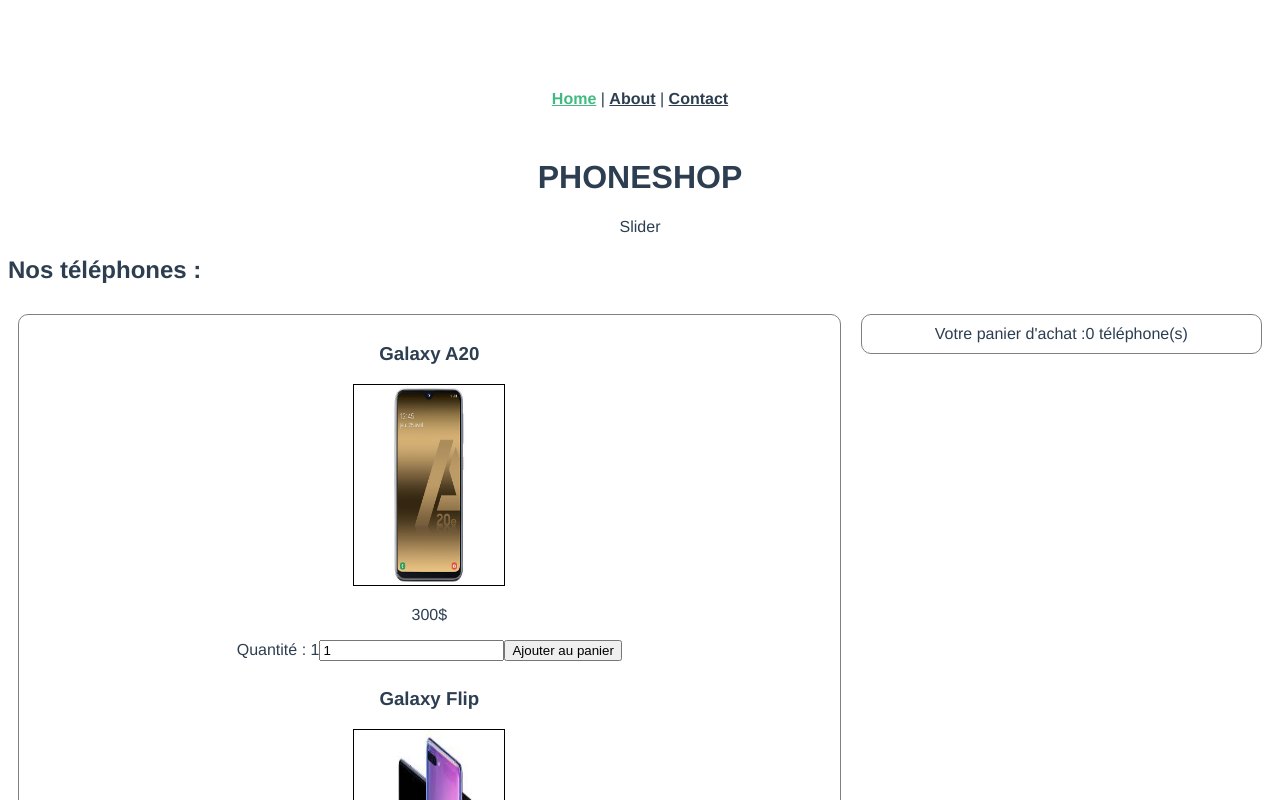
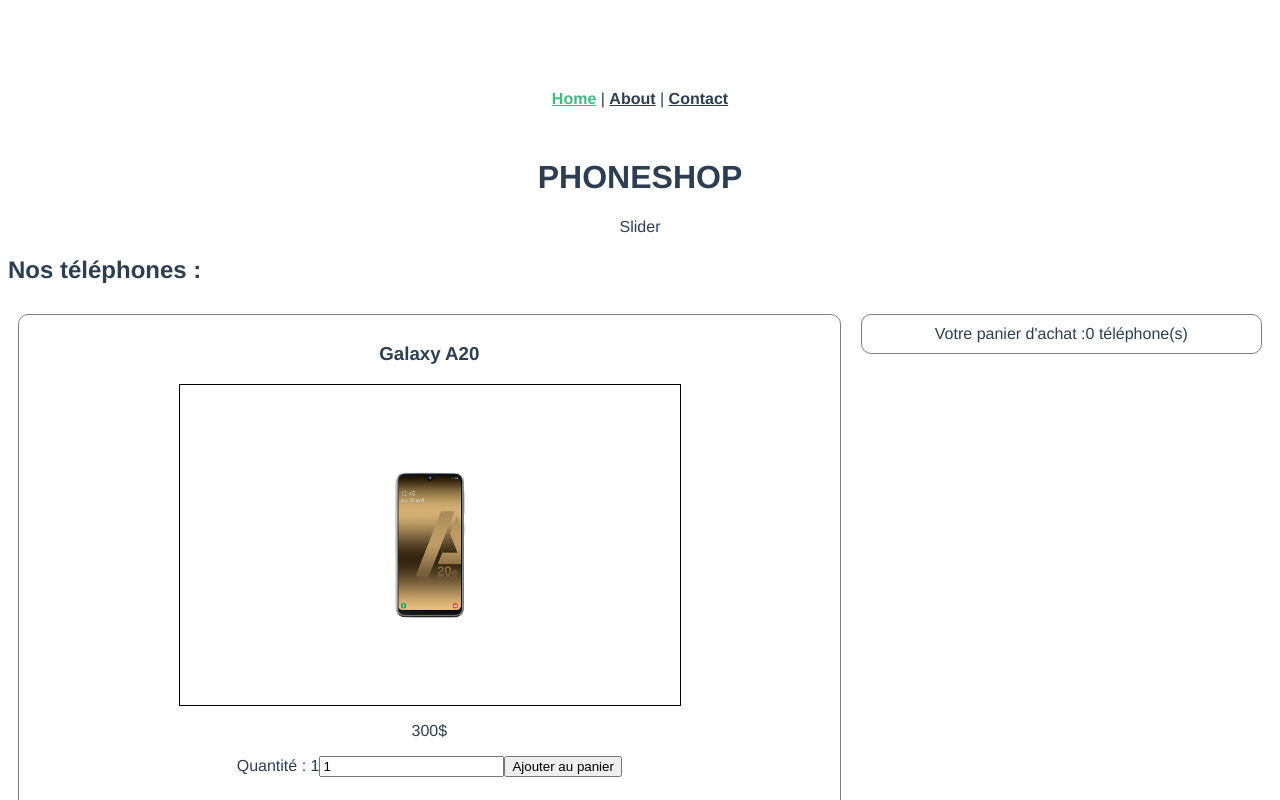
Before and after one commit to janjakg/phonshop, a Vue app: page / in a window 1280 px wide. Shown: the top 800 px of the page. Built offline with nearby package versions, Linux system fonts and the light colour scheme.

Commit message:
correction du style

```diff
--- a/src/components/PhoneList.vue
+++ b/src/components/PhoneList.vue
@@ -4,7 +4,7 @@
     <body>
       <div class="phones">
         <h3>{{ name }}</h3>
-        <router-link to="/detail"><img class="menu-item__image" :src="image.source" :alt="image.alt" /></router-link>
+        <router-link to="/detail"> <div class="pictureBox"><img class="menu-item__image" :src="image.source" :alt="image.alt" /></div></router-link>
         <router-view/>
         <p>{{ price }}$</p>
         <div>
@@ -66,7 +66,15 @@
 
   .menu-item__image {
     width: 150px;
-    height: 200px;
+
+  }
+  .pictureBox{
+    display: flex;
+    justify-content:center ;
+    align-items: center;
+    width: 500px;
+    height: 320px;
     border: 1px solid black;
+
   }
 </style>
```
